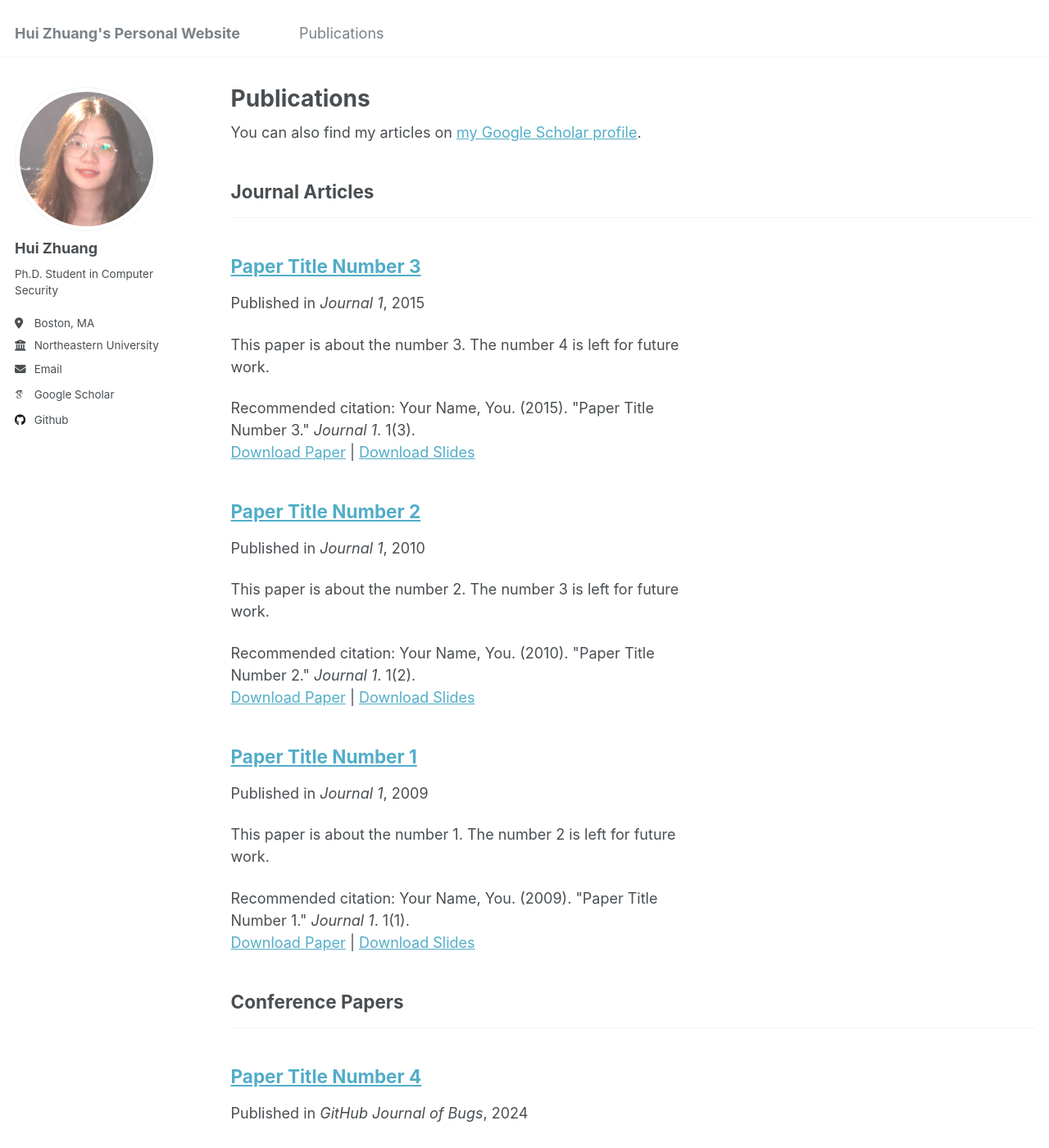
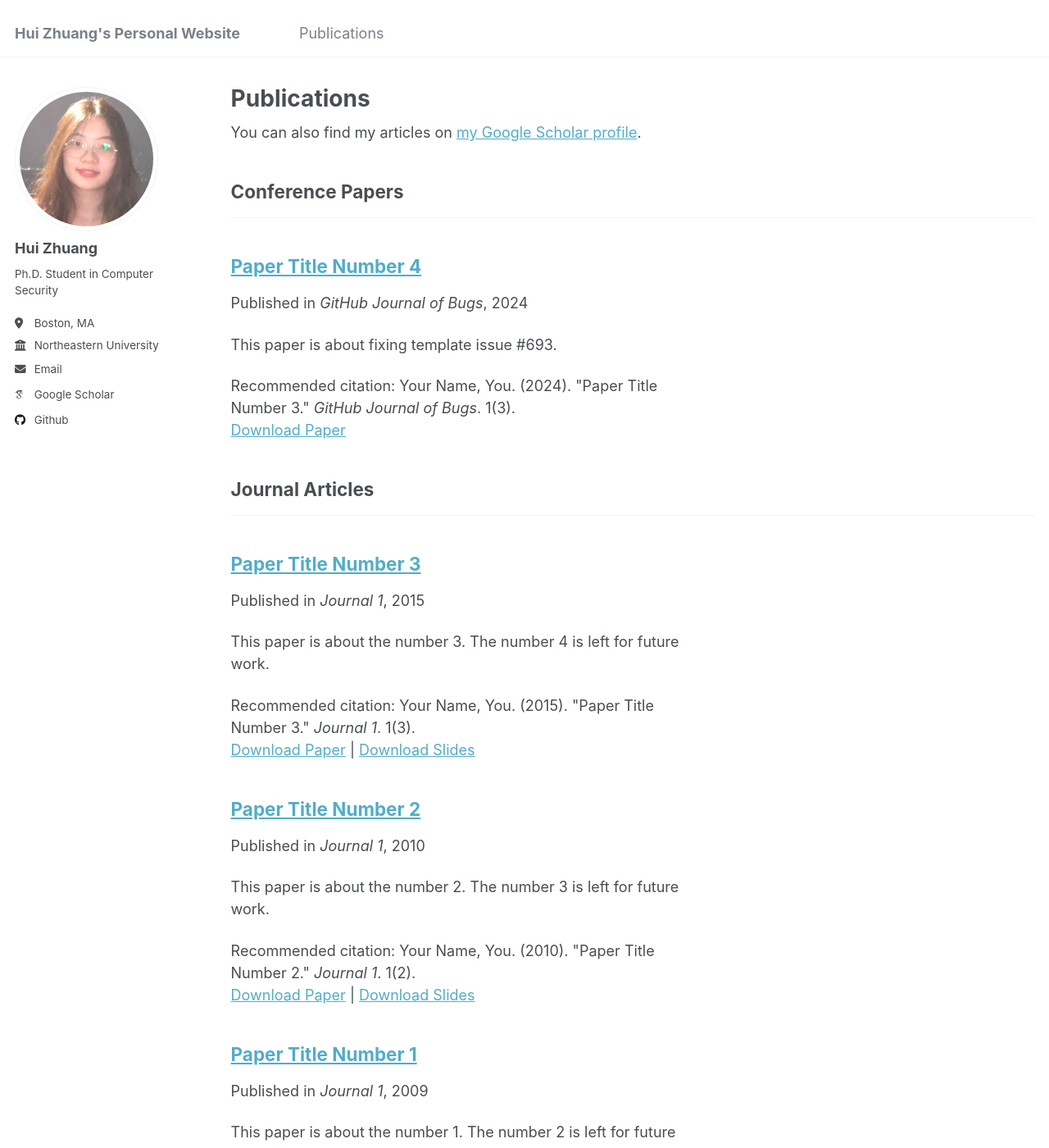
Before and after one commit to zhuang-hui/zhuang-hui.github.io, a Jekyll site: the page built from _pages/publications.html, in a window 1280 px wide and 1400 px high. Shown: the whole window at 82% size. Built offline with Jekyll 4.4.1, drawn with Linux system fonts in a browser that asks for light colours; some web fonts are replaced; some of the changed text lies outside the part shown.

Commit message:
Update _config.yml

```diff
--- a/_config.yml
+++ b/_config.yml
@@ -76,12 +76,13 @@ author:
 
 # Publication Category - The following the list of publication categories and their headings
 publication_category:
-  books:
-    title: 'Books'
+  conferences:
+    title: 'Conference Papers'
+  # books:
+  #   title: 'Books'
   manuscripts:
     title: 'Journal Articles'
-  conferences:
-    title: 'Conference Papers'
+
 
 # Site Settings
 teaser                   :  # filename of teaser fallback teaser image placed in /images/, .e.g. "500x300.png"
```
